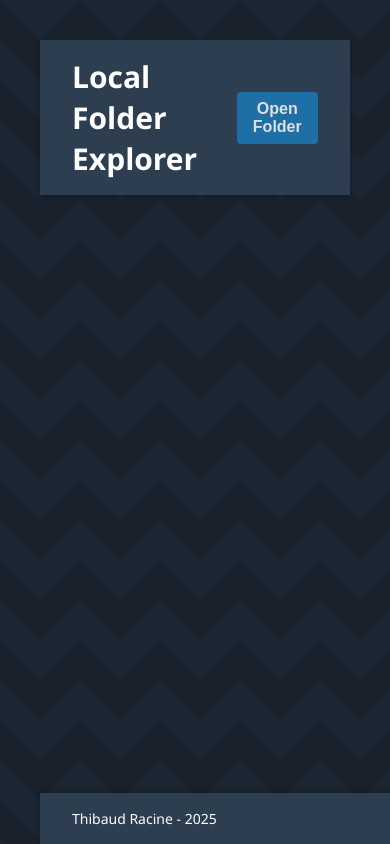
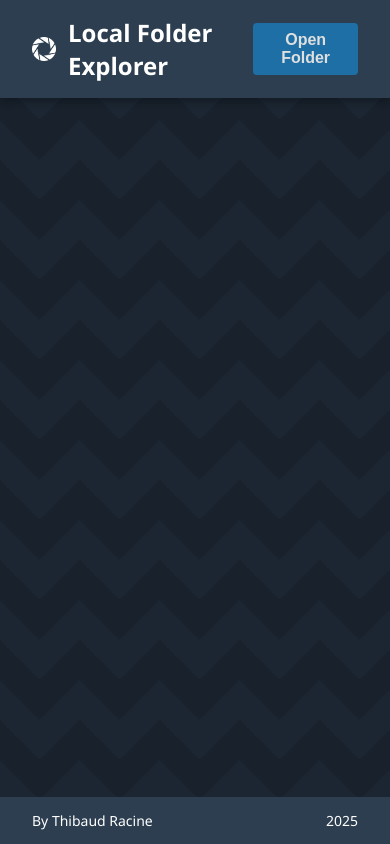
Before and after one commit to Gorfort/PhotoViewer, a website with bundled scripts: page Project/public/index.html in a window 390 px wide. Built offline with nearby package versions, Linux system fonts and the light colour scheme.

Commit message:
Add logo and improve header/footer layout and styles
Added aperture.png as a logo and updated index.html to include it in the header. Refactored header and footer HTML structure for better alignment and separation of content. Improved CSS for header, footer, images, and pagination to enhance layout, spacing, and responsiveness. Adjusted image display size and fixed minor style inconsistencies.

```diff
--- a/Project/public/index.html
+++ b/Project/public/index.html
@@ -18,26 +18,32 @@
 </head>
 <body>
   <header>
-    <h1>Local Folder Explorer</h1>
+    <div class="header-left">
+      <img src="aperture.png" alt="Logo" class="header-logo" />
+      <h1>Local Folder Explorer</h1>
+    </div>
     <button id="pickRoot">Open Folder</button>
   </header>
   <main role="main">
     <section>
-      <nav id="breadcrumbs" aria-label="Breadcrumb navigation"></nav>
+
       <section>
         <h2 id="images-title">
           <span class="title-text">Images</span>
           <span id="image-count"></span>
         </h2>
+        <nav id="breadcrumbs" aria-label="Breadcrumb navigation"></nav>
         <div id="images"></div>
-        <div id="pagination"></div>
+        <div id="folders"></div>
       </section>
-      <div id="folders"></div>
+      <div id="pagination"></div>
     </section>
   </main>
   <footer>
-    <p>Thibaud Racine - 2025</p>
+    <p class="left-content">By Thibaud Racine</p>
+    <p class="right-content">2025</p>
   </footer>
+
   <div id="lightbox" tabindex="0" aria-modal="true" role="dialog" aria-label="Image preview">
     <button id="lightbox-close" aria-label="Close lightbox">✖</button>
     <button id="lightbox-prev" aria-label="Previous image">←</button>
--- a/Project/public/styles/base.css
+++ b/Project/public/styles/base.css
@@ -15,4 +15,4 @@
     background-position: 40px 0, 40px 0, 0 0, 0 0;
     background-size: 80px 80px;
     background-repeat: repeat;
-  }
+}
--- a/Project/public/styles/footer.css
+++ b/Project/public/styles/footer.css
@@ -1,18 +1,31 @@
 footer {
-    display: flex;
-    align-items: center;
-    justify-content: space-between;
-    padding: 16px 32px;
+  position: fixed;
+  bottom: 0;
+  width: 100%;
+  box-sizing: border-box;   /* Important to include padding inside width */
+  padding: 0px 32px;
   background-color: #2c3e50;
   color: white;
-    box-shadow: 0 -2px 5px rgba(0, 0, 0, 0.2);
+  display: flex;
+  justify-content: space-between;
+  align-items: center;
   font-family: 'Segoe UI', Tahoma, Geneva, Verdana, sans-serif;
   font-size: 14px;
-    position:fixed;
-    bottom: 0;
-    width: 92.5%;
+  overflow: hidden;  /* Prevent content from overflowing */
+  white-space: nowrap; /* Prevent text from wrapping causing height issues */
 }
 
-  footer p {
+footer .left-content,
+footer .right-content {
+  max-width: 45%;
+  overflow: hidden;
+  text-overflow: ellipsis;
+  white-space: nowrap;
+}
+html, body {
   margin: 0;
+  padding: 0px;
+  width: 100%;
+  overflow-x: hidden;
+  box-sizing: border-box;
 }
--- a/Project/public/styles/header.css
+++ b/Project/public/styles/header.css
@@ -5,14 +5,24 @@
   padding: 16px 32px;
   background-color: #2c3e50;
   color: white;
-    box-shadow: 0 2px 5px rgba(0,0,0,0.2);
+  box-shadow: 0 4px 8px rgba(0,0,0,0.3);
   font-family: 'Segoe UI', Tahoma, Geneva, Verdana, sans-serif;
 }
 
 header h1 {
+  display: flex;
+  align-items: center;
+  gap: 12px;
   margin: 0;
-    font-size: 30px;
+  font-size: 1.5em;
 }
+
+.header-left {
+  display: flex;
+  align-items: center;
+  gap: 12px;
+}
+
 
   header button {
     background-color: #1d6fa5;
@@ -31,7 +41,7 @@
   }
 
   #breadcrumbs {
-    background-color: rgb(51, 71, 92);
+    background-color: rgb(59, 81, 105);
     color: #7fa5c0;
     padding: 5px 32px;
     display: none;
@@ -39,7 +49,7 @@
 
   #breadcrumbs a {
     display: inline-block;
-    margin: 5px 0;
+    font-size: 15px;
     cursor: pointer;
     color: #7fa5c0;
     text-decoration: none;
@@ -48,3 +58,8 @@
   #breadcrumbs a:hover {
     text-decoration: underline;
   }
+
+  header img.header-logo {
+    width: 24px;
+    height: 24px;
+  }
--- a/Project/public/styles/images.css
+++ b/Project/public/styles/images.css
@@ -2,7 +2,7 @@
     display: flex;
     justify-content: space-between;
     align-items: center;
-    background-color: rgb(59, 81, 105);
+    background-color: rgb(51, 71, 92);
     color: white;
     padding: 10px 32px;
     margin: 0;
@@ -39,7 +39,8 @@
     height: auto;
   }
 
-  img {
-    max-width: 200px;
+  #images img,
+  .image-container img {
+    max-width: 450px;
     border: 5px solid #cccccc;
   }
--- a/Project/public/styles/pagination.css
+++ b/Project/public/styles/pagination.css
@@ -1,10 +1,10 @@
 #pagination {
-    display: flex;
-    flex-wrap: wrap;
-    gap: 8px;
-    justify-content: center;
-    padding: 8px 0 24px;
-  }
+  display: flex;
+  flex-wrap: wrap;
+  gap: 8px;
+  justify-content: center;
+  padding: 8px 0 60px; /* Add more space so buttons stay above the footer */
+}
 
   #pagination button {
     background-color: #1d6fa5;
```
Also changed, not shown: Project/public/aperture.png (added). Lines whose indentation alone changed are shown as unchanged.
